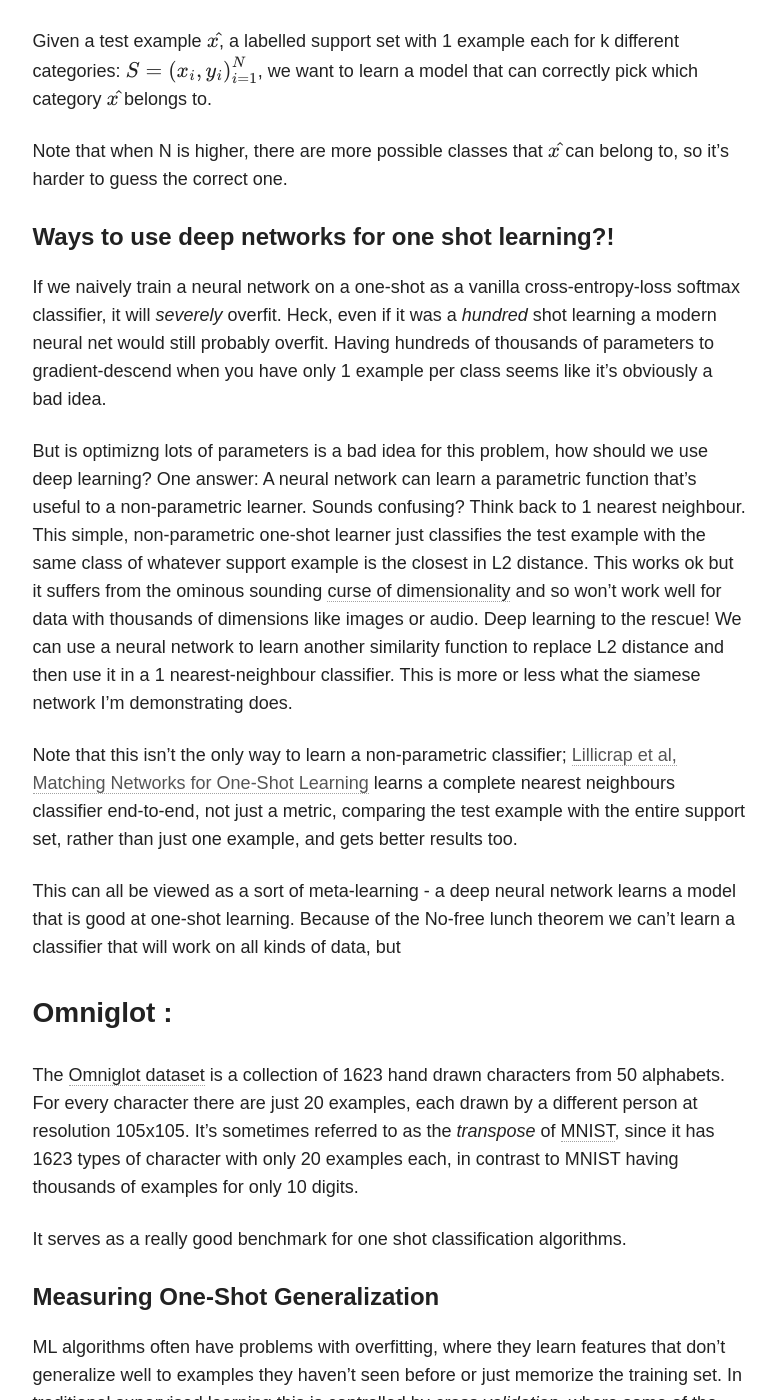
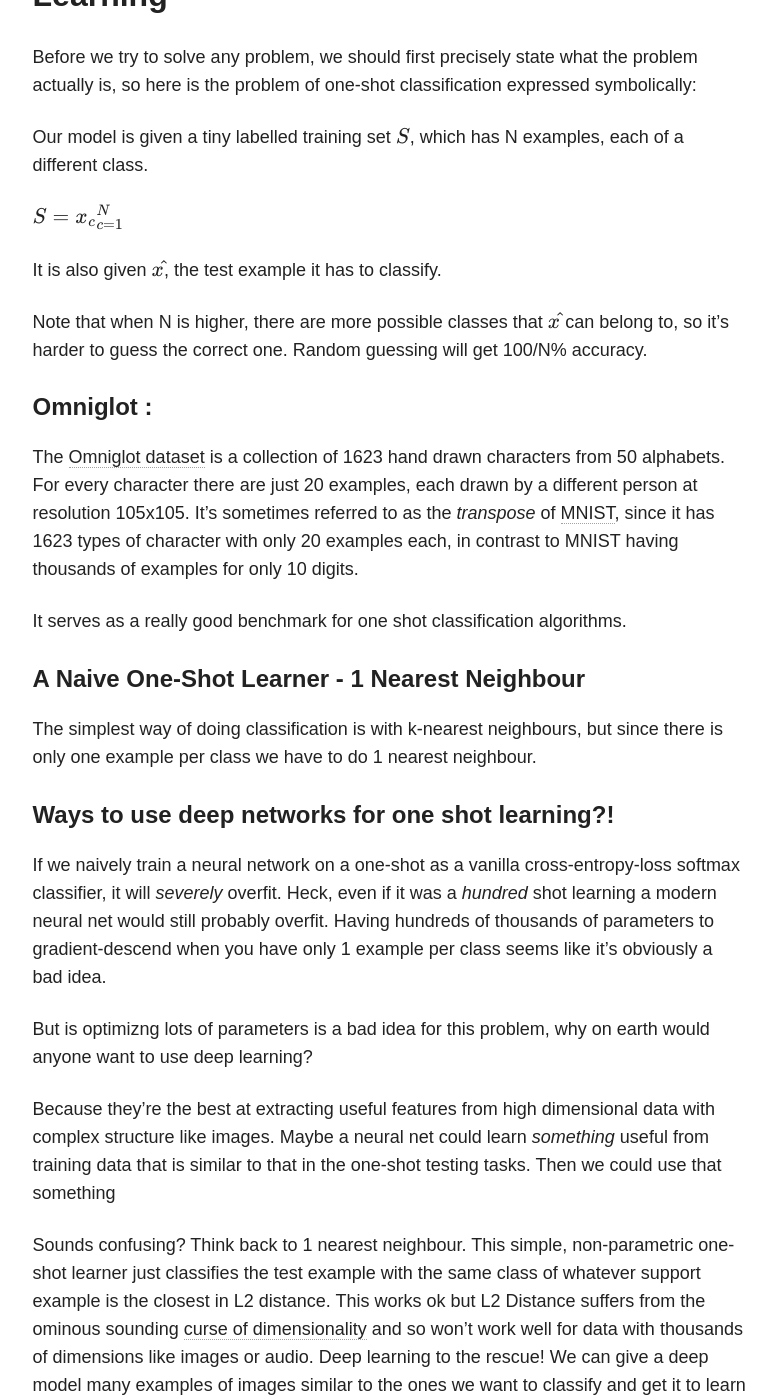
Before and after one commit to sorenbouma/sorenbouma.github.io, a Jekyll site: the page built from _posts/blog/2017-02-11-oneshot.md, in a window 1280 px wide and 1400 px high, scrolled down 2560 px. Shown: the whole window, without its empty margins (347-1123 px from the left). Built offline with Jekyll 4.4.1, drawn with Linux system fonts in a browser that asks for light colours; nearby versions of some CDN libraries; formulas are drawn with MathJax 3; some of the changed text lies outside the part shown.

Commit message:
added twitter card, rewrote some paragraphs

```diff
--- a/_config.yml
+++ b/_config.yml
@@ -40,9 +40,9 @@
   avatar: bio-photo.jpg
   email: you@email.com
   disqus-shortname:
-  twitter: #username
+  twitter: __soren_
   facebook: #username
-  github: #username
+  github: sorenbouma
   stackexchange: #http://stackoverflow.com/users/123456/username
   linkedin: #username
   instagram: #username
--- a/_posts/blog/2017-02-11-oneshot.md
+++ b/_posts/blog/2017-02-11-oneshot.md
@@ -33,30 +33,47 @@
 
 
 
-## Formulating the Problem  - N-way One(or k)-Shot Learning
+## Formulating the Problem  - N-way One-Shot Learning
 
 Before we try to solve any problem, we should first precisely state what the problem actually is, so here is the problem of one-shot classification expressed symbolically:
 
-Given a test example \\( x\hat{} \\), a labelled support set with 1 example each for k different categories: \\( S =  \{ (x_i, y_i) \}_{i=1}^{N} \\), we want to learn a model that can correctly pick which category \\( x\hat{} \\) belongs to.
+Our model is given a tiny labelled training set  \\( S \\), which has N examples, each of a different class.
 
-Note that when N is higher, there are more possible classes that  \\( x\hat{} \\) can belong to, so it's harder to  guess the correct one.
+\\( S =  \{ x_c \}_{c=1}^{N} \\)
+
+ It is also given \\( x\hat{} \\), the test example it has to classify.
+
+Note that when N is higher, there are more possible classes that  \\( x\hat{} \\) can belong to, so it's harder to  guess the correct one. Random guessing will get 100/N% accuracy.
+
+
+
+#### Omniglot :
+
+The [Omniglot dataset](https://github.com/brendenlake/omniglot " Lake, B. M., Salakhutdinov, R., and Tenenbaum, J. B. (2015). Human-level concept learning through probabilistic program induction. Science, 350(6266), 1332-1338.") is a collection of 1623 hand drawn characters from 50 alphabets. For every character there are just 20 examples, each drawn by a different person at resolution 105x105. It's sometimes referred to as the *transpose* of [MNIST](https://en.wikipedia.org/wiki/MNIST_database), since it has 1623 types of character with only 20 examples each, in contrast to MNIST having thousands of examples for only 10 digits.
+
+It serves as a really good benchmark for one shot classification algorithms.
+
+#### A Naive One-Shot Learner - 1 Nearest Neighbour
+
+The simplest way of doing classification is with k-nearest neighbours, but since there is only one example per class we have to do 1 nearest neighbour.
+
 
 #### Ways to use deep networks for one shot learning?!
 
 If we naively train a neural network on a one-shot as a vanilla cross-entropy-loss softmax classifier, it will *severely* overfit. Heck, even if it was a *hundred* shot learning a modern neural net would still probably overfit. Having hundreds of thousands of parameters to gradient-descend when you have only 1 example per class seems like it's obviously a bad idea.
 
-But is optimizng lots of parameters is a bad idea for this problem, how should we use deep learning?
-One answer: A neural network can learn a parametric function that's useful to a non-parametric learner. Sounds confusing? Think back to 1 nearest neighbour. This simple, non-parametric one-shot learner just classifies the test example with the same class of whatever support example is the closest in L2 distance. This works ok but it suffers from the ominous sounding [curse of dimensionality](https://en.wikipedia.org/wiki/Curse_of_dimensionality) and so won't work well for data with thousands of dimensions like images or audio. Deep learning to the rescue! We can use a neural network to learn another similarity function to replace L2 distance and then use it in a 1 nearest-neighbour classifier. This is more or less what the siamese network I'm demonstrating does.
+But is optimizng lots of parameters is a bad idea for this problem, why on earth would anyone want to use deep learning?
+
+Because they're the best at extracting useful features from high dimensional data with complex structure like images. Maybe a neural net could learn *something* useful from training data that is similar to that in the one-shot testing tasks. Then we could use that something
+
+Sounds confusing? Think back to 1 nearest neighbour. This simple, non-parametric one-shot learner just classifies the test example with the same class of whatever support example is the closest in L2 distance. This works ok but L2 Distance suffers from the ominous sounding [curse of dimensionality](https://en.wikipedia.org/wiki/Curse_of_dimensionality) and so won't work well for data with thousands of dimensions like images or audio. Deep learning to the rescue! We can give a deep model many examples of images similar to the ones we want to classify and get it to learn another similarity function to replace L2 distance. This similarity measure can then be used in a 1 nearest-neighbour classifier, which is more or less what the siamese network I'm reimplementing does.
+
 
 Note that this isn't the only way to learn a non-parametric classifier; [Lillicrap et al, Matching Networks for One-Shot Learning]() learns a complete nearest neighbours classifier end-to-end, not just a metric, comparing the test example with the entire support set, rather than just one example, and gets better results too.
 
-This can all be viewed as a sort of meta-learning - a deep neural network learns a model that is good at one-shot learning. Because of the No-free lunch theorem we can't learn a classifier that will work on all kinds of data, but
+This can all be viewed as a sort of meta-learning - a deep neural network learns a model that is good at one-shot learning. Because of the no free lunch theorem we can't learn a classifier that will work on all kinds of data, but
 
-### Omniglot :
 
-The [Omniglot dataset](https://github.com/brendenlake/omniglot " Lake, B. M., Salakhutdinov, R., and Tenenbaum, J. B. (2015). Human-level concept learning through probabilistic program induction. Science, 350(6266), 1332-1338.") is a collection of 1623 hand drawn characters from 50 alphabets. For every character there are just 20 examples, each drawn by a different person at resolution 105x105. It's sometimes referred to as the *transpose* of [MNIST](https://en.wikipedia.org/wiki/MNIST_database), since it has 1623 types of character with only 20 examples each, in contrast to MNIST having thousands of examples for only 10 digits.
-
-It serves as a really good benchmark for one shot classification algorithms.
 
 
 #### Measuring One-Shot Generalization
@@ -71,15 +88,26 @@
 
 [This wonderful paper](http://www.cs.cmu.edu/~rsalakhu/papers/oneshot1.pdf) is what I will be implementing in this tutorial. Koch et al's approach to getting a neural net to do one-shot classification is to give it two images and train it to guess whether they have the same category. Then when doing a one-shot classification task described above, the network can compare the test image to each image in the support set, and pick which one it thinks is most likely to be of the same category. So we want a neural net architecture that takes two images as input and outputs the probability they share the same class.
 
-Say \\( x_1 \\) and \\( x_2 \\) are two images in our dataset, and let  \\( x_1 \sim x_2 \\) mean "\\( x_1 \\) and \\( x_2 \\) are images with the same class". Note that  \\( x_1 \sim x_2 \\) is the same as \\( x_2 \sim x_1 \\) - this means that if we reverse the order of the inputs to the neural network, the output should be the same -  \\( P(x_1  \sim x_2) \\) should equal \\( P(x_2 \sim x_1) \\).
+Say \\( x_1 \\) and \\( x_2 \\) are two images in our dataset, and let  \\( x_1 ^{\circ} x_2 \\) mean "\\( x_1 \\) and \\( x_2 \\) are images with the same class". Note that  \\( x_1 ^{\circ} x_2 \\) is the same as \\( x_2 ^{\circ} x_1 \\) - this means that if we reverse the order of the inputs to the neural network, the output should be the same -  \\( p(x_1  ^{\circ} x_2) \\) should equal \\( p(x_2 ^{\circ} x_1) \\).
 
-If we we just concatenate two examples together and use them as a single input to a neural net, each example will be matrix multiplied(or convolved) with a different set of weights, which breaks symmetry. Sure it's possible
+If we we just concatenate two examples together and use them as a single input to a neural net, each example will be matrix multiplied(or convolved) with a different set of weights, which breaks symmetry. Sure it's possible it will eventually manage to learn the exact same weights for each input, but it would be much easier to learn a single set of weights applied to both inputs. So we could propagate both inputs through identical twin neural nets with shared parameters, then use the absolute difference as the input to a linear classifier - this is essentially what a siamese net is. Two identical twins, joined at the head, hence the name.
 
+#### Network architecture
+
+Koch et al uses a *convolutional* siamese network to classify pairs of omniglot images, so the twin networks are both convolutional neural nets(CNNs). The twins each have the following architecture: convolution with 64 10x10 filters,relu -> max pool -> convolution with 128 7x7 filters, relu -> max pool -> convolution with 128 4x4 filters, relu -> max pool -> convolution with 256 4x4 filters. The twin networks reduce their inputs down to smaller and smaller 3d tensors, and their final output is flattened into vectors of length 4096. The absolute difference between the two vectors is used as input to a linear classifier.
+
+The output is squashed into [0,1] with a sigmoid function. We use the label '1' when the images have the same class and '0'
+
+\\[ L(x_1,x_2,t) = t * log(p())\\]
+
+
+
+(If the previous paragraph sounded like jibberish, I'd suggest checking out [cs231n](http://cs231n.github.io/convolutional-networks/) and then [colah](http://colah.github.io/posts/tags/convolutional_neural_networks.html).
+Synopsis for laypeople: a convolutional layer is where you use multiple copies of the same neuron for different parts of an array. Lots of these stacked on top of one another are really good at learning from images)
 
 #### History
 
-Siamese networks, like every other cool neural net architecture, were [originally](http://citeseerx.ist.psu.edu/viewdoc/download?doi=10.1.1.590.7750&rep=rep1&type=pdf "Baldi and Chauvin(1992).") thought up in the 90s and have been applied to new problems with the power of modern GPUs.
-They consist of two identical neural nets, merged together at the end like siamese twins, hence the name.  In this post I will be reimplementing the network from *Koch et al, 2015*.
+Siamese networks, like every other cool neural net architecture, were [originally](http://citeseerx.ist.psu.edu/viewdoc/download?doi=10.1.1.590.7750&rep=rep1&type=pdf "Baldi and Chauvin(1992).") thought up in the 90s and have been applied to new problems with the power of modern GPUs. Also, [Yann Lecun like them before they were cool]()
 
 
 
@@ -144,4 +172,4 @@
 {% endhighlight %}
 
 
-Since the omniglot dataset has exactly 20 of each sample, I arranged it as a Cx20x105x105 array to make it easier to index by class when loading data. Since there are 20 examples for all 623 classes, there are 623C20 = ?? pairs to train on. In Koch et al they use a training set size of ????, but that wouldn't fit in my computers memory. I decided to just randomly sample pairs for training because I ran out of time. I'm also
+Since the omniglot dataset has exactly 20 of each sample, I arranged it as a Cx20x105x105 array to make it easier to index by class when loading data. Since there are 20 examples for all 623 classes, there are 62320 = ?? pairs to train on. In Koch et al they use a training set size of ????, but that wouldn't fit in my computers memory. I decided to just randomly sample pairs for training because I ran out of time. I'm also
```
Also changed, not shown: other parts of _posts/blog/2017-02-11-oneshot.md (+1 -1 lines).
